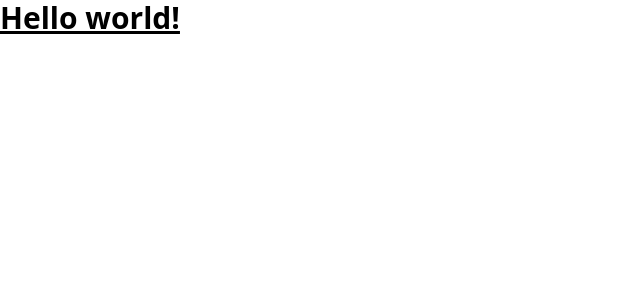
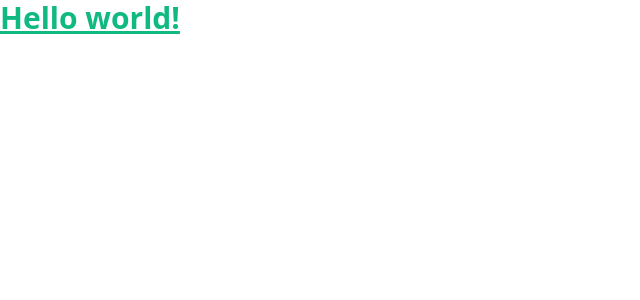
Before and after one commit to fer0o/fer0o-port, a Next.js app: page / in a window 1280 px wide. Shown: the top 300 px of the page, without its empty margins (0-640 px from the left). Built offline with nearby package versions, Linux system fonts and the light colour scheme.

Commit message:
add tailwind

```diff
--- a/pages/index.tsx
+++ b/pages/index.tsx
@@ -7,7 +7,9 @@
       <Head>
         <title>Fer's Portfolios</title>
       </Head>
-      <h1 className='text-3xl font-bold underline'>Hello world!</h1>
+      <h1 className='text-3xl font-bold underline text-emerald-500 '>
+        Hello world!
+      </h1>
     </div>
   )
 }
```
